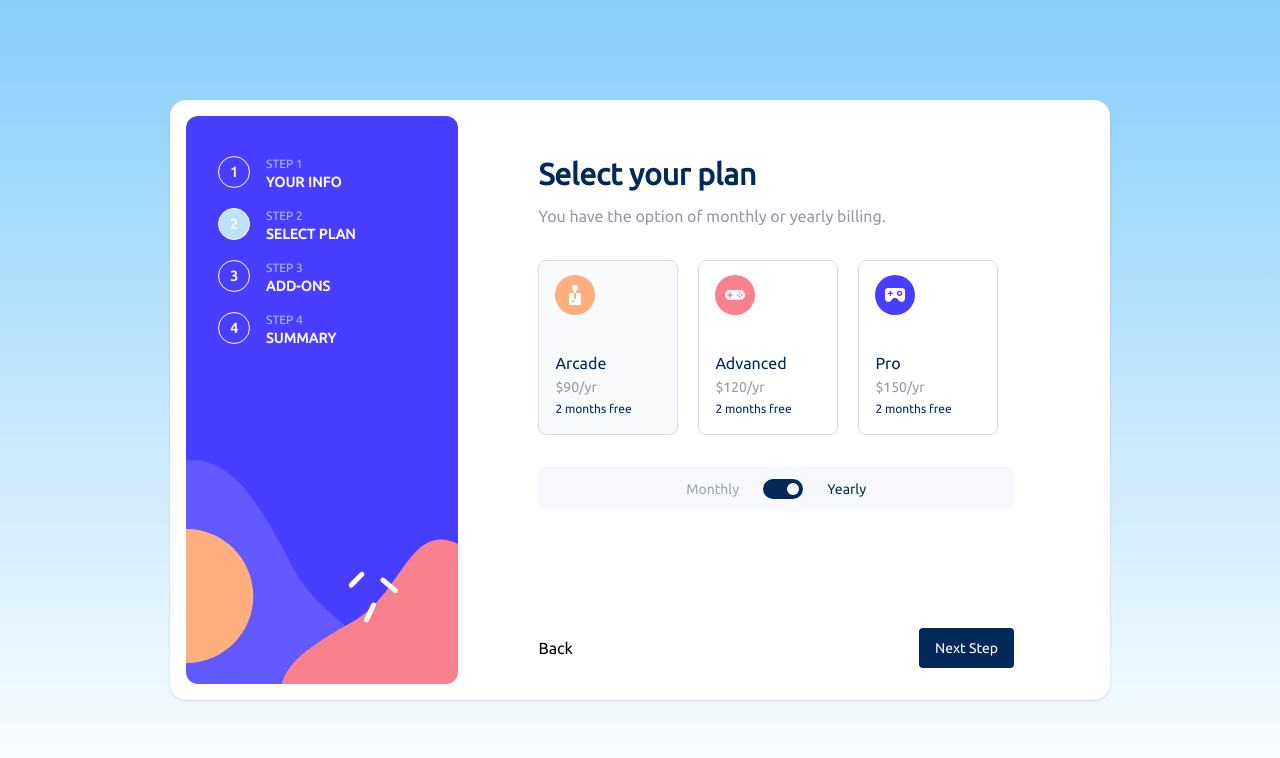
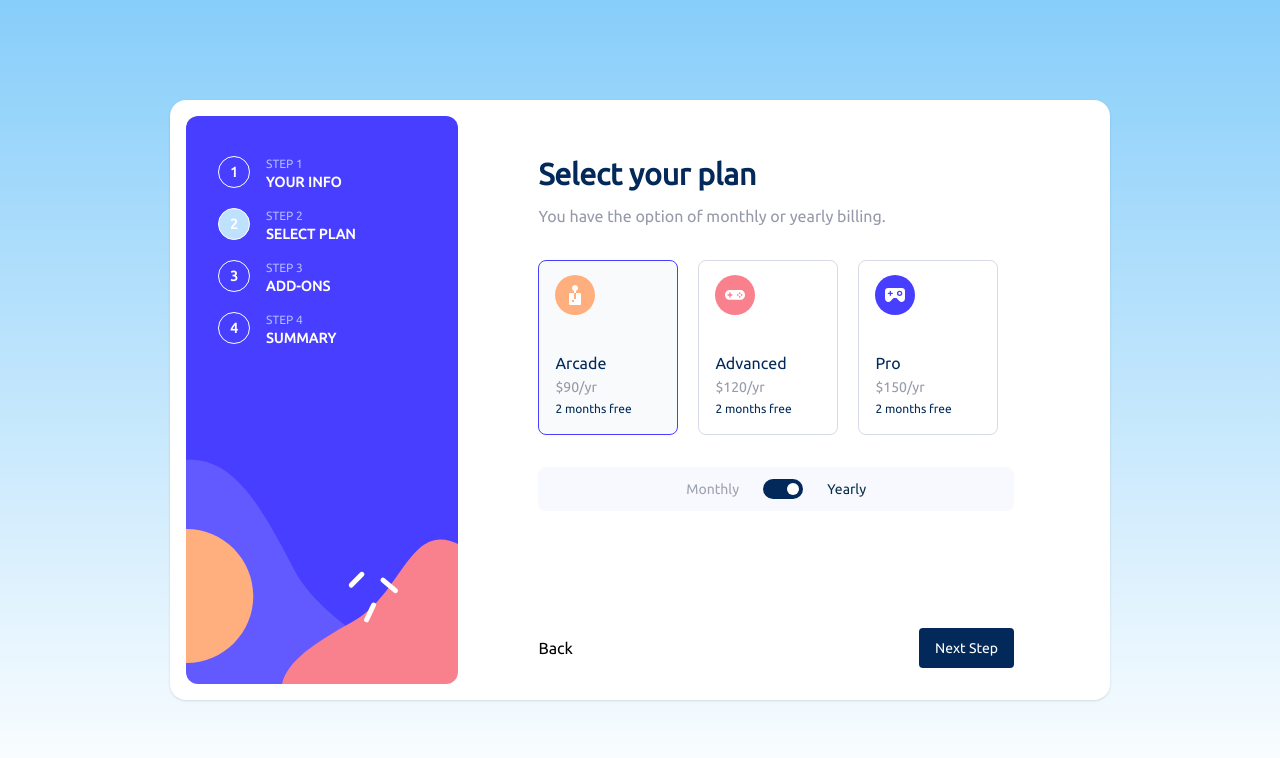
Before and after one commit to ishukhatri/multi-step-form, a Next.js app: page / in a window 1280 px wide. Shown: the top 758 px of the page. Built offline with nearby package versions, Linux system fonts and the light colour scheme.

Commit message:
fixed selected label ui issue

```diff
--- a/src/app/components/forms/form2-plans/Form2-Plans.jsx
+++ b/src/app/components/forms/form2-plans/Form2-Plans.jsx
@@ -70,7 +70,7 @@ const PlanLabel = ({ plan, selectedPlan, isMonthly, onInputChange }) => {
         border border-theme-light-grey hover:border-theme-purple
         md:min-w-[140px] md:min-h-[160px] ${
           selectedPlan === plan.name
-            ? "bg-slate-50 border border-indigo-600"
+            ? "bg-slate-50 border border-theme-purple"
             : ""
         }`}
     >
```
